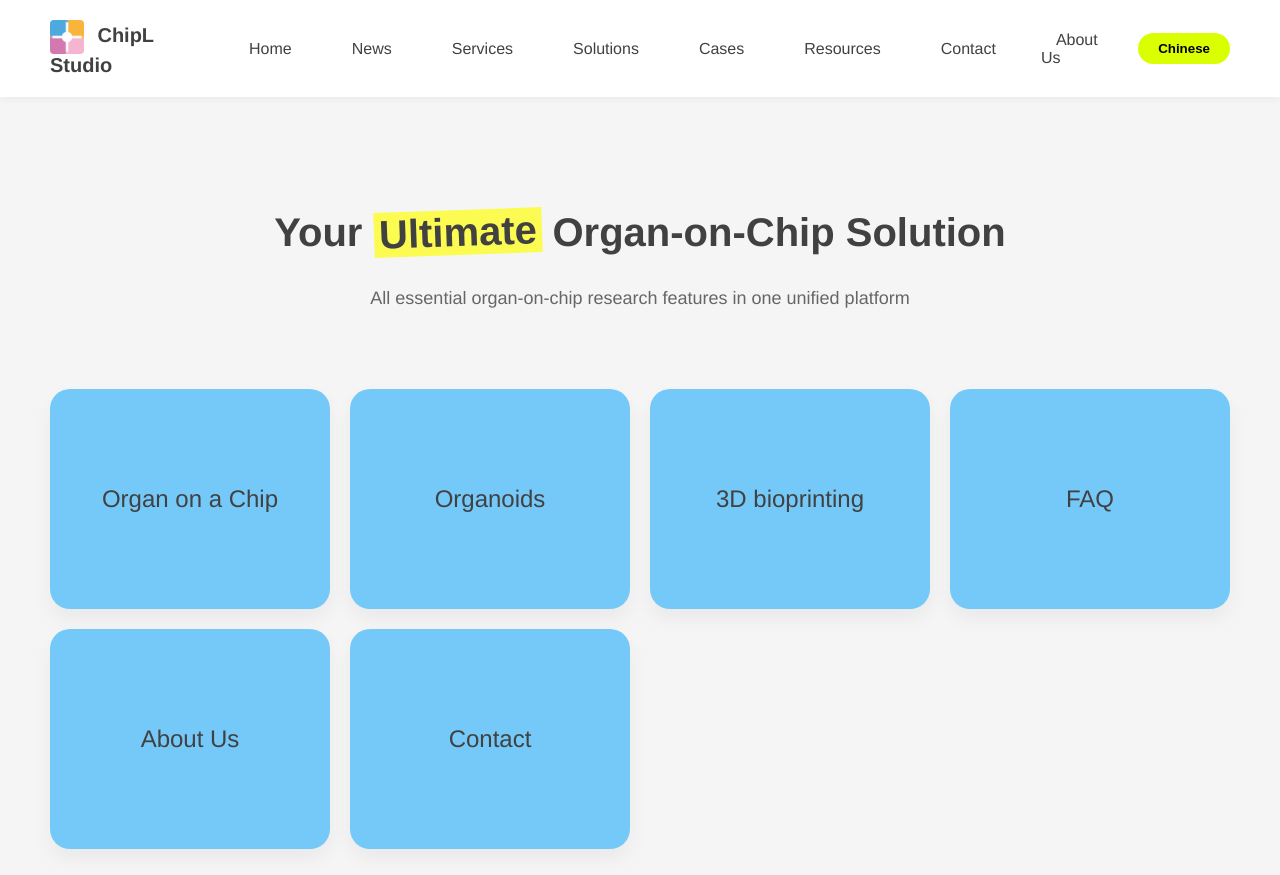
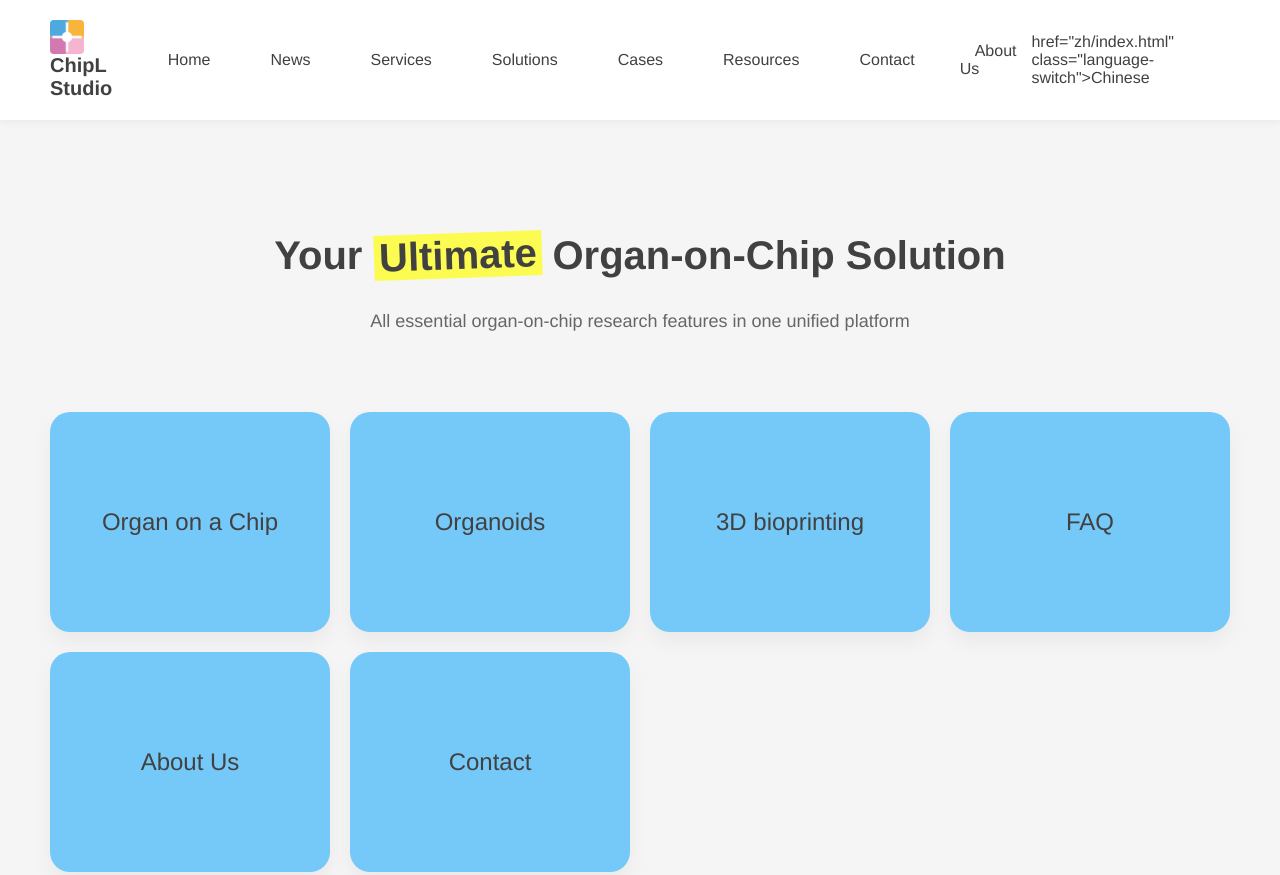
Before and after one commit to DongdongLiu1011/chiplstudio.github.io, a plain HTML site: page index.html in a window 1280 px wide. Shown: the top 875 px of the page. Drawn offline with Linux system fonts and the light colour scheme.

Commit message:
更新内容

```diff
--- a/index.html
+++ b/index.html
@@ -115,7 +115,7 @@
     <li><a href="about.html">About Us</a></li>
   </ul>
 </nav>
-  <button class="cta">Chinese</button>
+  <a> href="zh/index.html" class="language-switch">Chinese</a>
 </header>
 
   <section class="hero">
```
